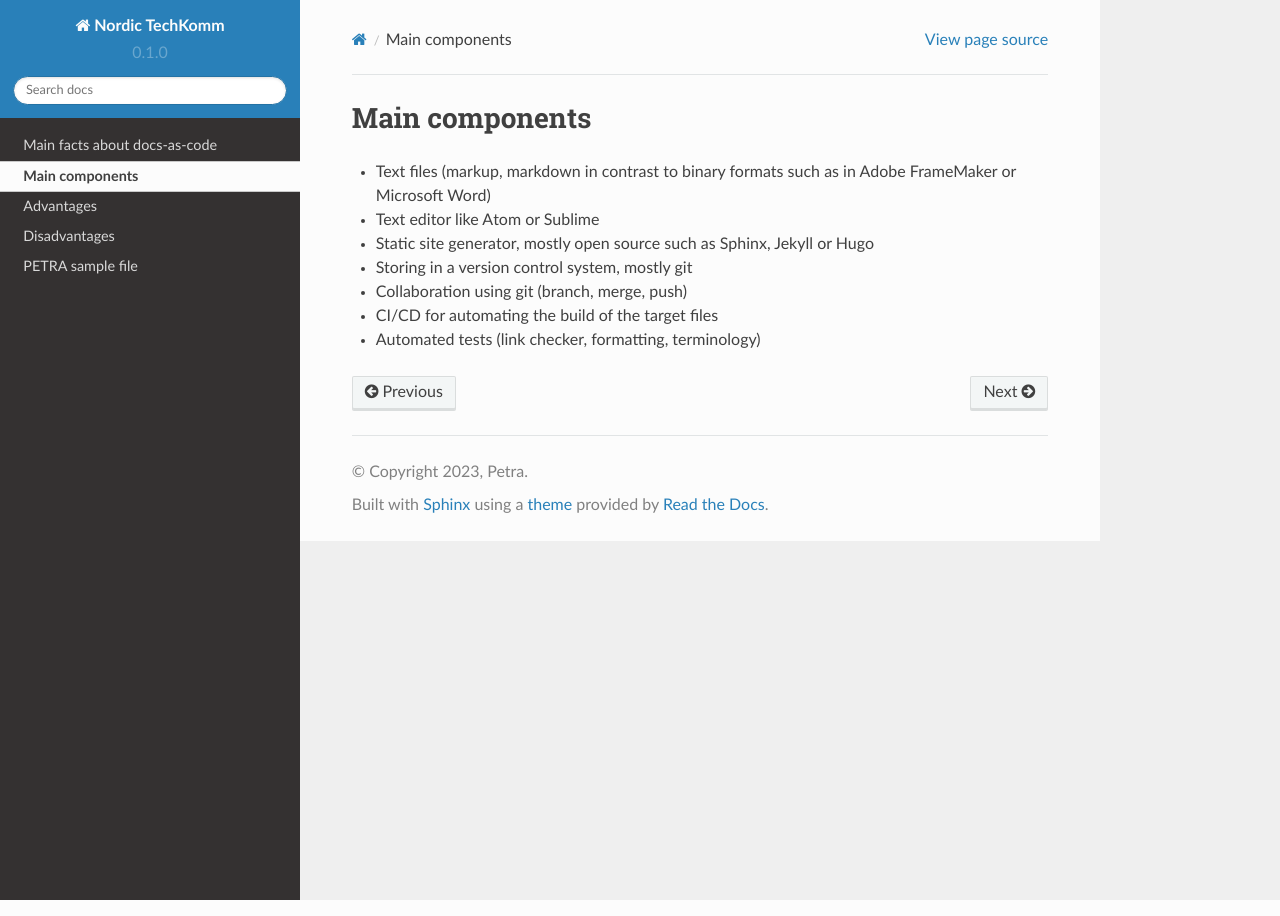
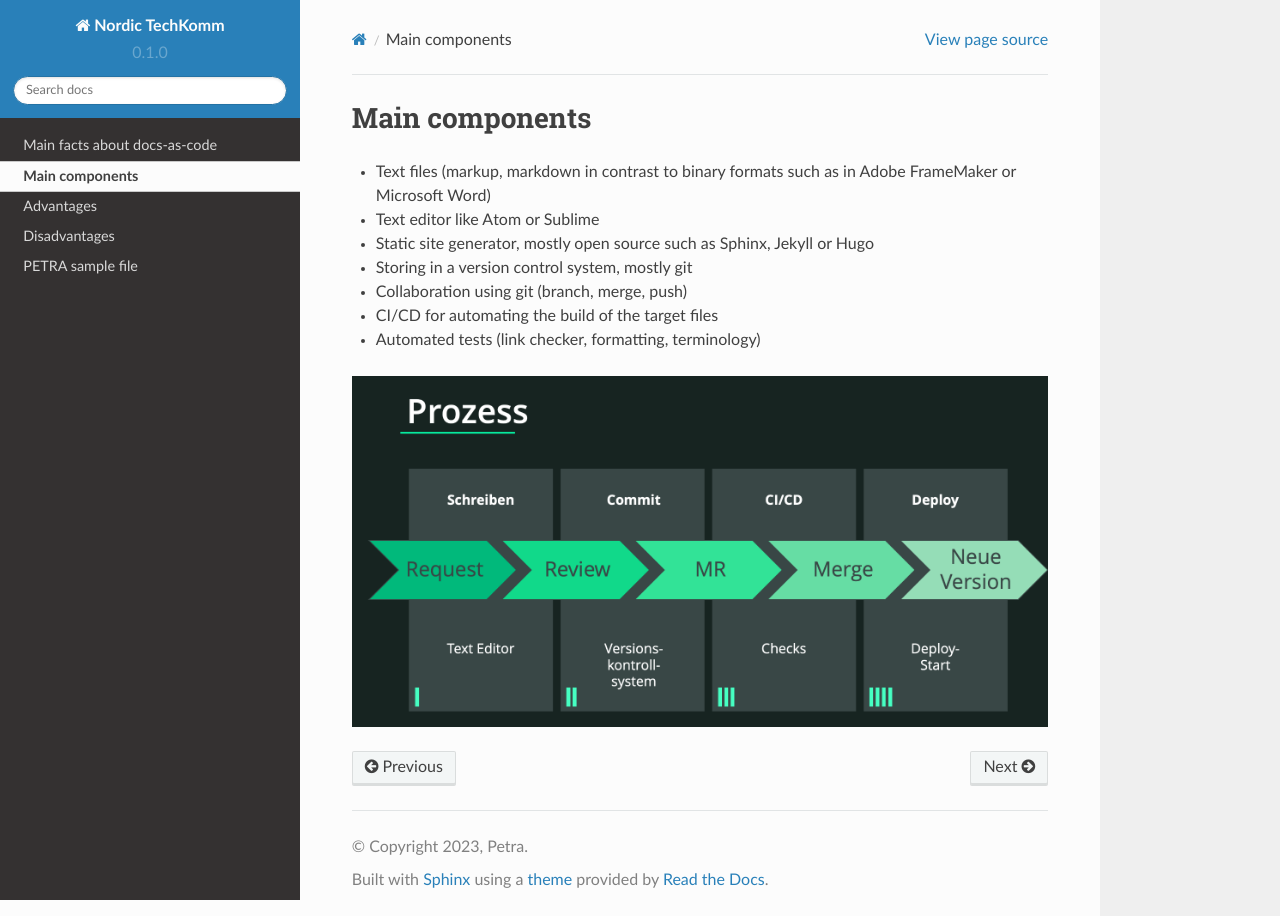
Before and after one commit to pezi77/workshop-nordic-2023, a Sphinx documentation site: the page built from docs/components.rst, in a window 1280 px wide. Built offline with Sphinx 7.4.7 and the Read the Docs theme 2.0.0, drawn with Linux system fonts in a browser that asks for light colours.

Commit message:
added process pic to components.rst

```diff
--- a/docs/components.rst
+++ b/docs/components.rst
@@ -9,3 +9,5 @@ Main components
 * Collaboration using git (branch, merge, push)
 * CI/CD for automating the build of the target files
 * Automated tests (link checker, formatting, terminology)
+
+.. figure:: ../images/process.png
```
